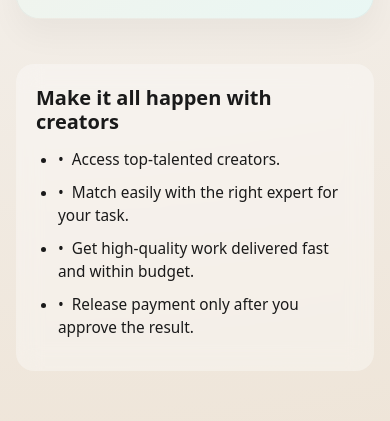
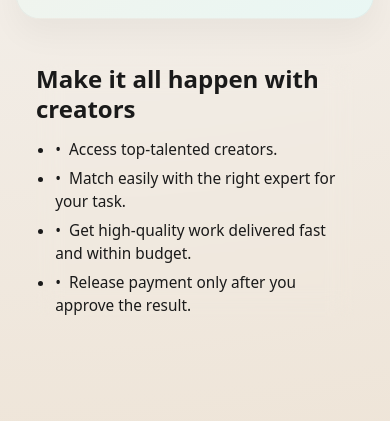
Before and after one commit to SEBRAHEIM/workly-landing, a Next.js app: page / in a window 390 px wide. Shown: the part 1528-1949 px from the top of the page. Built offline with nearby package versions, Linux system fonts and the light colour scheme.

Commit message:
Show creators section only on mobile and simplify style

```diff
--- a/styles/globals.css
+++ b/styles/globals.css
@@ -1478,3 +1478,37 @@ a {
     color: #ffffff;
   }
 }
+
+/* creators-mobile-only overrides */
+@media (min-width: 761px) {
+  .home-creators-copy {
+    display: none;
+  }
+}
+
+
+@media (max-width: 760px) {
+  .home-creators-copy {
+    display: block;
+    margin: 40px 20px 40px;
+    padding: 0;
+    background: transparent;
+    border-radius: 0;
+    box-shadow: none;
+  }
+
+  .home-creators-copy h2 {
+    font-size: 1.5rem;
+    line-height: 1.25;
+    margin-bottom: 14px;
+  }
+
+  .home-creators-copy ul {
+    padding-left: 1.2rem;
+    margin: 0 0 8px;
+  }
+
+  .home-creators-copy li {
+    margin-bottom: 6px;
+  }
+}
```
